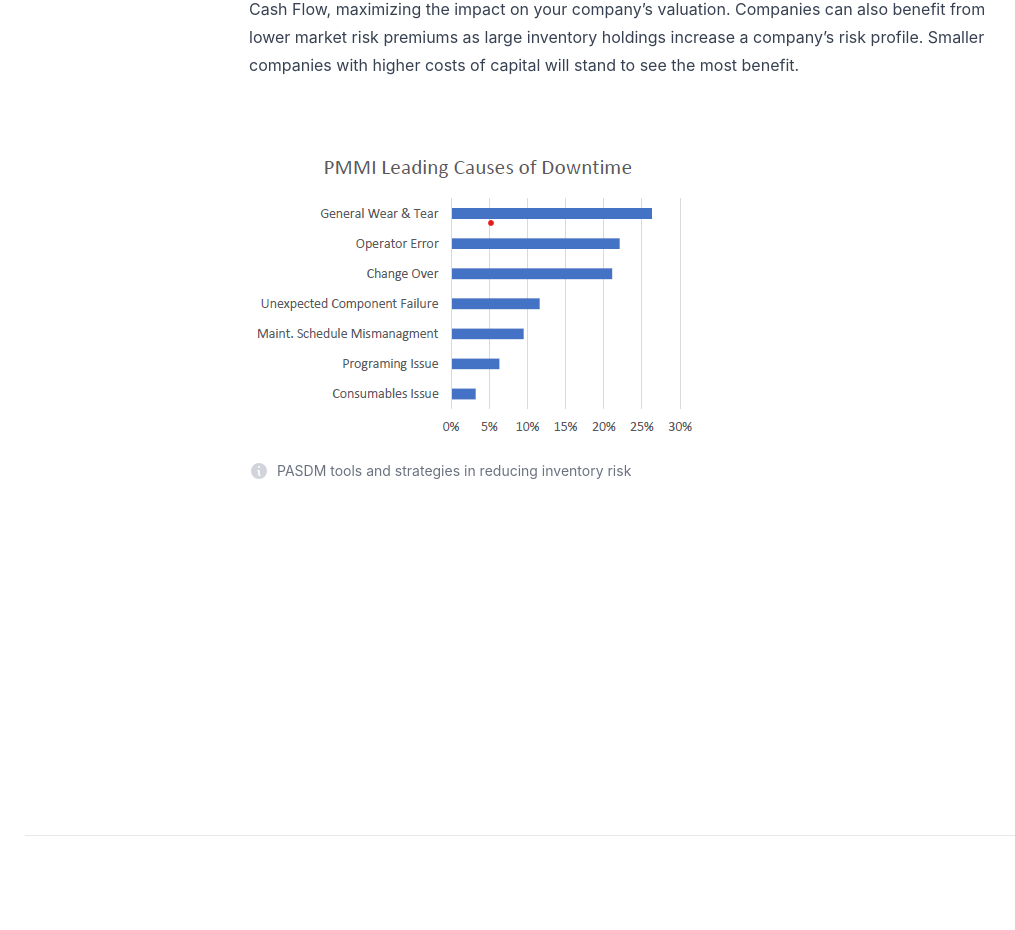
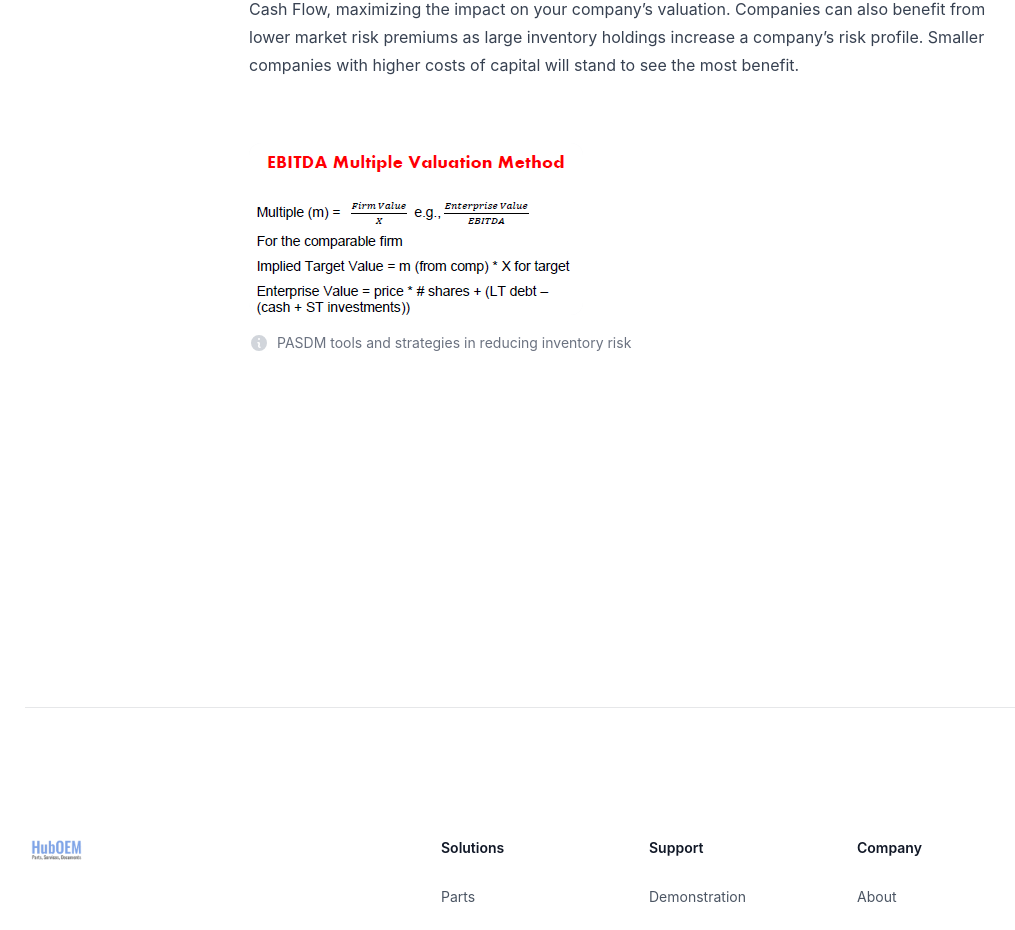
Before and after one commit to ethanfree23/huboem_marketing_page, a React (Create React App) app: page /Whitepapers/CFO in a window 1280 px wide. Shown: the part 2553-3483 px from the top of the page, without its empty margins (7-1022 px from the left). Built offline with nearby package versions, Linux system fonts and the light colour scheme.

Commit message:
changed tab title

```diff
--- a/public/index.html
+++ b/public/index.html
@@ -7,7 +7,7 @@
     <meta name="theme-color" content="#000000" />
     <meta
       name="description"
-      content="Web site created using create-react-app"
+      content="Website for parts portal"
     />
     <link rel="apple-touch-icon" href="%PUBLIC_URL%/logo192.png" />
     <!--
@@ -24,7 +24,7 @@
       work correctly both with client-side routing and a non-root public URL.
       Learn how to configure a non-root public URL by running `npm run build`.
     -->
-    <title>React App</title>
+    <title>HubOEM</title>
   </head>
   <body>
     <noscript>You need to enable JavaScript to run this app.</noscript>
--- a/src/pages/Support/Whitepapers/whitepapersCFO.js
+++ b/src/pages/Support/Whitepapers/whitepapersCFO.js
@@ -1,6 +1,7 @@
 import { CheckCircleIcon, InformationCircleIcon } from '@heroicons/react/20/solid';
 
 import imageDowntimeChart from '../../../img/downtime_chart.png'
+import imageEbitda from '../../../img/ebitda.png'
 
 function WhitepapersCFO() {
   return (
@@ -105,7 +106,7 @@ function WhitepapersCFO() {
 
         <figure className="mt-16">
           <img
-            src={imageDowntimeChart}
+            src={imageEbitda}
             alt="Inventory and risk management in PASDM"
             className="aspect-video rounded-xl bg-gray-50 object-cover"
           />
```
Also changed, not shown: src/img/ebitda.png (added).
